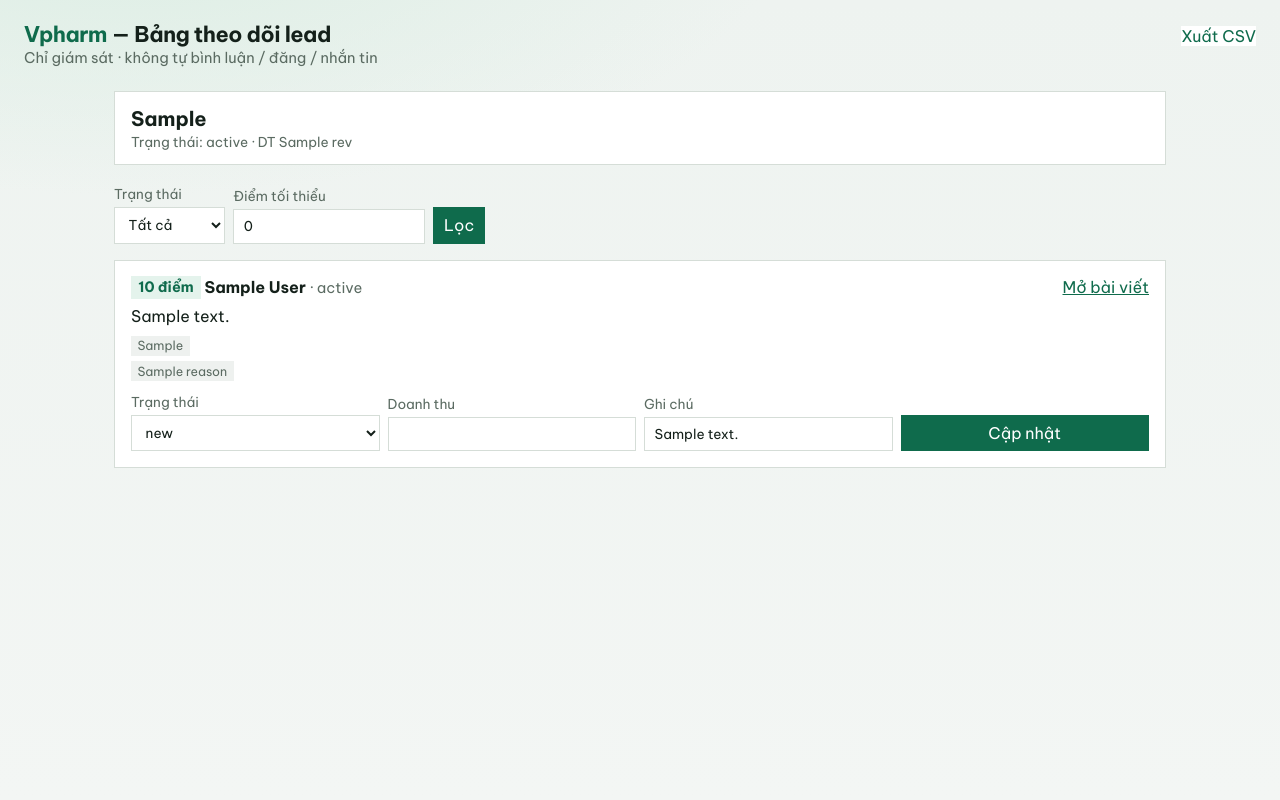
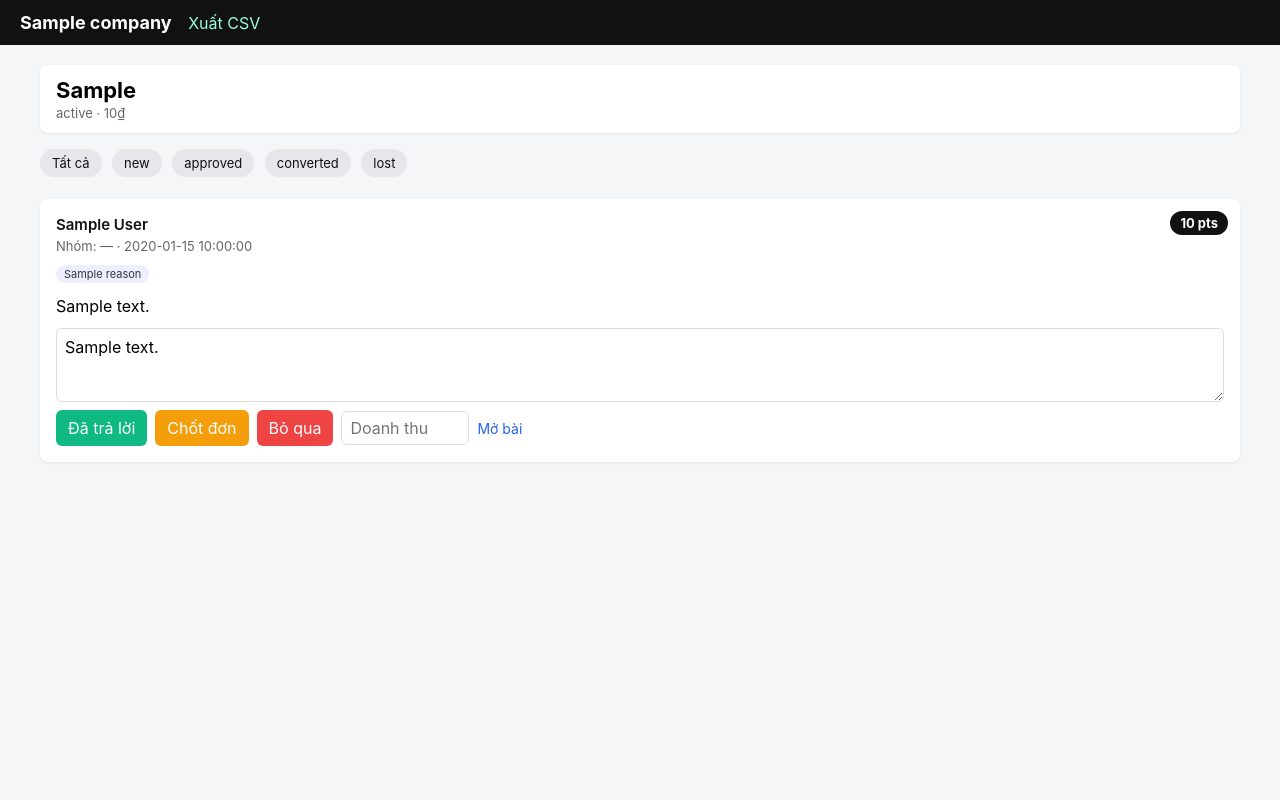
Before and after one commit to Duynguyen0106/Vpharm, a Flask app: template dashboard/templates/index.html in a window 1280 px wide. Run offline with Flask 3, Linux system fonts and the light colour scheme; the template is opened without the code that fills it: most values are stand-ins (such as "Sample title", 1, 10 or a date in 2020).

Commit message:
Restyle dashboard template with live notifications
Use the single-file Vietnamese cockpit layout, status action buttons,
and 15s poll/beep/Notification script with no external assets.

Co-authored-by: Duynguyen0106 <Duynguyen0106@users.noreply.github.com>

```diff
--- a/dashboard/templates/index.html
+++ b/dashboard/templates/index.html
@@ -3,247 +3,177 @@
 <head>
   <meta charset="utf-8">
   <meta name="viewport" content="width=device-width, initial-scale=1">
-  <title>Vpharm — Bảng lead</title>
+  <title>Lead Cockpit</title>
   <style>
-    :root {
-      --bg: #f3f6f4;
-      --ink: #14201a;
-      --muted: #5b6b62;
-      --line: #d5ddd7;
-      --accent: #0f6b4c;
-      --accent-soft: #e4f3ec;
-      --warn: #8a4b12;
-      --card: #ffffff;
-      --font: "Be Vietnam Pro", "Segoe UI", sans-serif;
+    body{font-family:-apple-system,sans-serif;margin:0;background:#f5f6f8}
+    header{background:#111;color:#fff;padding:12px 20px}
+    header a{color:#9fd;text-decoration:none;margin-left:12px}
+    header .brand{font-weight:700;font-size:18px}
+    .wrap{max-width:1200px;margin:20px auto;padding:0 16px}
+    .card{background:#fff;border-radius:8px;padding:12px 16px;box-shadow:0 1px 3px rgba(0,0,0,.08)}
+    .stats{display:flex;flex-wrap:wrap;gap:12px;margin-bottom:16px}
+    .stats .card{min-width:140px;flex:1}
+    .stats .card .n{font-size:22px;font-weight:700}
+    .stats .card .lbl{color:#666;font-size:13px;margin-top:2px}
+    .filters{margin-bottom:16px}
+    .filters a{
+      display:inline-block;padding:6px 12px;margin-right:6px;margin-bottom:6px;
+      border-radius:16px;background:#e5e7eb;color:#111;text-decoration:none;font-size:13px
     }
-    * { box-sizing: border-box; }
-    body {
-      margin: 0;
-      font-family: var(--font);
-      color: var(--ink);
-      background:
-        radial-gradient(1200px 500px at 10% -10%, #dceee4 0%, transparent 55%),
-        linear-gradient(180deg, #eef3f0, var(--bg));
-      min-height: 100vh;
+    .filters a.on{background:#111;color:#fff}
+    .row{background:#fff;border-radius:8px;padding:16px;margin-bottom:12px;box-shadow:0 1px 3px rgba(0,0,0,.08);position:relative}
+    .score-badge{
+      position:absolute;top:12px;right:12px;background:#111;color:#fff;
+      border-radius:12px;padding:4px 10px;font-weight:700;font-size:13px
     }
-    header {
-      padding: 1.25rem 1.5rem 0.5rem;
-      display: flex;
-      flex-wrap: wrap;
-      gap: 0.75rem 1.25rem;
-      align-items: baseline;
-      justify-content: space-between;
-    }
-    h1 {
-      margin: 0;
-      font-size: 1.35rem;
-      letter-spacing: -0.02em;
-    }
-    h1 span { color: var(--accent); }
-    .meta { color: var(--muted); font-size: 0.92rem; }
-    main { padding: 0 1.5rem 2.5rem; max-width: 1100px; margin: 0 auto; }
-    .stats {
-      display: grid;
-      grid-template-columns: repeat(auto-fit, minmax(160px, 1fr));
-      gap: 0.75rem;
-      margin: 1rem 0 1.25rem;
-    }
-    .stat {
-      background: var(--card);
-      border: 1px solid var(--line);
-      padding: 0.85rem 1rem;
-    }
-    .stat strong { display: block; font-size: 1.25rem; }
-    .stat span { color: var(--muted); font-size: 0.85rem; }
-    form.filters {
-      display: flex;
-      flex-wrap: wrap;
-      gap: 0.5rem;
-      align-items: end;
-      margin-bottom: 1rem;
-    }
-    label { display: grid; gap: 0.25rem; font-size: 0.85rem; color: var(--muted); }
-    input, select, textarea, button {
-      font: inherit;
-      padding: 0.45rem 0.6rem;
-      border: 1px solid var(--line);
-      background: #fff;
-      color: var(--ink);
-    }
-    button, .btn {
-      background: var(--accent);
-      color: #fff;
-      border-color: var(--accent);
-      cursor: pointer;
-      text-decoration: none;
-      display: inline-block;
-    }
-    .btn.secondary { background: #fff; color: var(--accent); }
-    .lead {
-      background: var(--card);
-      border: 1px solid var(--line);
-      padding: 1rem;
-      margin-bottom: 0.85rem;
-    }
-    .lead-top {
-      display: flex;
-      flex-wrap: wrap;
-      gap: 0.5rem 1rem;
-      justify-content: space-between;
-      margin-bottom: 0.5rem;
-    }
-    .score {
-      background: var(--accent-soft);
-      color: var(--accent);
-      padding: 0.15rem 0.45rem;
-      font-weight: 700;
-      font-size: 0.9rem;
-    }
-    .text { white-space: pre-wrap; line-height: 1.45; margin: 0.5rem 0; }
-    .chips { display: flex; flex-wrap: wrap; gap: 0.35rem; margin: 0.35rem 0; }
-    .chip {
-      background: #eef1ef;
-      color: var(--muted);
-      font-size: 0.78rem;
-      padding: 0.15rem 0.4rem;
-    }
-    .draft {
-      background: #faf7f1;
-      border-left: 3px solid var(--warn);
-      padding: 0.6rem 0.75rem;
-      margin: 0.6rem 0;
-      white-space: pre-wrap;
-      font-size: 0.95rem;
-    }
-    .update {
-      display: grid;
-      grid-template-columns: repeat(auto-fit, minmax(120px, 1fr));
-      gap: 0.5rem;
-      align-items: end;
-      margin-top: 0.75rem;
-    }
-    .empty { color: var(--muted); padding: 2rem 0; }
-    a { color: var(--accent); }
+    .meta{color:#666;font-size:13px;margin:4px 0 8px;padding-right:70px}
+    .author{font-weight:600;color:#111;font-size:15px}
+    .post-text{white-space:pre-wrap;margin:8px 0;line-height:1.45}
+    .draft{background:#f0f8ff;border-left:3px solid #3b82f6;padding:10px;margin:10px 0;border-radius:4px;white-space:pre-wrap}
+    .tag{display:inline-block;background:#eef;color:#334;border-radius:10px;padding:2px 8px;font-size:11px;margin-right:4px;margin-bottom:4px}
+    .actions{display:flex;flex-wrap:wrap;gap:8px;align-items:center;margin-top:10px}
+    .actions textarea{width:100%;min-height:56px;padding:8px;border:1px solid #ddd;border-radius:6px;font:inherit}
+    .actions input[type=number]{width:110px;padding:6px 8px;border:1px solid #ddd;border-radius:6px;font:inherit}
+    button{border:0;border-radius:6px;padding:8px 12px;cursor:pointer;font:inherit}
+    button.ok{background:#10b981;color:#fff}
+    button.conv{background:#f59e0b;color:#fff}
+    button.no{background:#ef4444;color:#fff}
+    .open-link{color:#2563eb;text-decoration:none;font-size:14px}
+    .empty{color:#666;padding:24px 0}
   </style>
-  <link rel="preconnect" href="https://fonts.googleapis.com">
-  <link rel="preconnect" href="https://fonts.gstatic.com" crossorigin>
-  <link href="https://fonts.googleapis.com/css2?family=Be+Vietnam+Pro:wght@400;600;700&display=swap" rel="stylesheet">
 </head>
 <body>
   <header>
-    <div>
-      <h1><span>Vpharm</span> — Bảng theo dõi lead</h1>
-      <div class="meta">Chỉ giám sát · không tự bình luận / đăng / nhắn tin</div>
-    </div>
-    <div>
-      <a class="btn secondary" href="{{ url_for('export_csv') }}">Xuất CSV</a>
-    </div>
+    <span class="brand">{{ cfg.company.name or 'Vpharm' }}</span>
+    <a href="{{ url_for('export_csv') }}">Xuất CSV</a>
   </header>
-  <main>
-    <section class="stats" aria-label="Thống kê">
+
+  <div class="wrap">
+    <div class="stats">
       {% for row in stats.by_status %}
-      <div class="stat">
-        <strong>{{ row.n }}</strong>
-        <span>Trạng thái: {{ row.status }} · DT {{ row.rev }}</span>
+      <div class="card">
+        <div class="n">{{ row.n }}</div>
+        <div class="lbl">{{ row.status }} · {{ "{:,}".format(row.rev or 0) }}₫</div>
       </div>
       {% else %}
-      <div class="stat"><strong>0</strong><span>Chưa có lead</span></div>
+      <div class="card">
+        <div class="n">0</div>
+        <div class="lbl">Chưa có lead</div>
+      </div>
       {% endfor %}
-    </section>
+    </div>
 
-    <form class="filters" method="get" action="{{ url_for('index') }}">
-      <label>Trạng thái
-        <select name="status">
-          <option value="" {% if not current_status %}selected{% endif %}>Tất cả</option>
-          {% for s in ['new','contacted','won','lost','spam'] %}
-          <option value="{{ s }}" {% if current_status == s %}selected{% endif %}>{{ s }}</option>
+    <div class="filters">
+      {% set filters = [('', 'Tất cả'), ('new', 'new'), ('approved', 'approved'), ('converted', 'converted'), ('lost', 'lost')] %}
+      {% for value, label in filters %}
+      <a
+        href="{{ url_for('index', status=value or None, min_score=request.args.get('min_score', 0)) }}"
+        class="{% if current_status == value %}on{% endif %}"
+      >{{ label }}</a>
       {% endfor %}
-        </select>
-      </label>
-      <label>Điểm tối thiểu
-        <input type="number" name="min_score" value="{{ request.args.get('min_score', 0) }}" min="0">
-      </label>
-      <button type="submit">Lọc</button>
-    </form>
+    </div>
 
     {% if leads %}
       {% for lead in leads %}
-      <article class="lead">
-        <div class="lead-top">
-          <div>
-            <span class="score">{{ lead.score or 0 }} điểm</span>
-            <strong>{{ lead.author or 'Ẩn danh' }}</strong>
-            <span class="meta">· {{ lead.status }}</span>
-          </div>
-          {% if lead.url %}
-          <a href="{{ lead.url }}" target="_blank" rel="noopener">Mở bài viết</a>
+      <div class="row">
+        <div class="score-badge">{{ lead.score or 0 }} pts</div>
+        <div class="author">{{ lead.author or 'Ẩn danh' }}</div>
+        <div class="meta">
+          Nhóm: {{ (lead.group_url or '').rstrip('/').split('/')[-1] or '—' }}
+          ·
+          {% if lead.seen_at %}
+            {{ lead.seen_at }}
+          {% else %}
+            —
           {% endif %}
         </div>
-        <p class="text">{{ lead.text }}</p>
-        {% if lead.matched_kw %}
-        <div class="chips">
-          {% for kw in lead.matched_kw %}
-          <span class="chip">{{ kw }}</span>
+        <div>
+          {% for reason in lead.score_reasons or [] %}
+          <span class="tag">{{ reason }}</span>
           {% endfor %}
         </div>
+        <div class="post-text">{{ lead.text }}</div>
+        {% if lead.draft %}
+        <div class="draft">💡 Draft:
+{{ lead.draft }}</div>
         {% endif %}
-        {% if lead.score_reasons %}
-        <div class="chips">
-          {% for reason in lead.score_reasons %}
-          <span class="chip">{{ reason }}</span>
-          {% endfor %}
+        <form method="post" action="{{ url_for('update', post_id=lead.post_id) }}">
+          <div class="actions">
+            <textarea name="notes" placeholder="Ghi chú...">{{ lead.notes or '' }}</textarea>
+            <button type="submit" name="status" value="approved" class="ok">Đã trả lời</button>
+            <button type="submit" name="status" value="converted" class="conv">Chốt đơn</button>
+            <button type="submit" name="status" value="lost" class="no">Bỏ qua</button>
+            <input type="number" name="revenue" value="{{ lead.revenue or 0 }}" min="0" placeholder="Doanh thu">
+            {% if lead.url %}
+            <a class="open-link" href="{{ lead.url }}" target="_blank" rel="noopener">Mở bài</a>
+            {% endif %}
           </div>
-        {% endif %}
-        {% if lead.draft %}
-        <div class="draft"><strong>Nháp trả lời</strong><br>{{ lead.draft }}</div>
-        {% endif %}
-        <form class="update" method="post" action="{{ url_for('update', post_id=lead.post_id) }}">
-          <label>Trạng thái
-            <select name="status">
-              {% for s in ['new','contacted','won','lost','spam'] %}
-              <option value="{{ s }}" {% if lead.status == s %}selected{% endif %}>{{ s }}</option>
-              {% endfor %}
-            </select>
-          </label>
-          <label>Doanh thu
-            <input type="number" name="revenue" value="{{ lead.revenue or 0 }}">
-          </label>
-          <label>Ghi chú
-            <input type="text" name="notes" value="{{ lead.notes or '' }}">
-          </label>
-          <button type="submit">Cập nhật</button>
         </form>
-      </article>
+      </div>
       {% endfor %}
     {% else %}
       <p class="empty">Chưa có lead phù hợp bộ lọc.</p>
     {% endif %}
-  </main>
+  </div>
+
 <script>
-    (function () {
-      let since = {{ now }};
+const LAST_TS = {{ now }};
+let cursor = LAST_TS, newLeads = 0;
+
+if ("Notification" in window && Notification.permission === "default") {
+  Notification.requestPermission();
+}
+
+function beep() {
+  const ctx = new (window.AudioContext || window.webkitAudioContext)();
+  const o = ctx.createOscillator(), g = ctx.createGain();
+  o.connect(g); g.connect(ctx.destination);
+  o.frequency.value = 880; o.type = "sine";
+  g.gain.setValueAtTime(0.001, ctx.currentTime);
+  g.gain.exponentialRampToValueAtTime(0.3, ctx.currentTime + 0.02);
+  g.gain.exponentialRampToValueAtTime(0.001, ctx.currentTime + 0.4);
+  o.start(); o.stop(ctx.currentTime + 0.45);
+}
+
+function showBanner(lead) {
+  let b = document.getElementById("live-banner");
+  if (!b) {
+    b = document.createElement("div");
+    b.id = "live-banner";
+    b.style.cssText = "position:fixed;top:10px;right:10px;background:#111;color:#fff;padding:12px 16px;border-radius:8px;z-index:999;box-shadow:0 4px 12px rgba(0,0,0,.3)";
+    document.body.appendChild(b);
+  }
+  b.innerHTML = `🔔 Lead ${lead.score}pts · ${lead.author}
+    <a href="${lead.url}" target="_blank" style="color:#9fd;margin-left:8px">Mở bài</a>
+    <span onclick="location.reload()" style="margin-left:12px;color:#9fd;text-decoration:underline;cursor:pointer">Refresh</span>`;
+}
+
+function notify(lead) {
+  if (Notification.permission === "granted") {
+    const n = new Notification(`🔥 Lead ${lead.score}pts · ${lead.author}`, {
+      body: lead.text.slice(0, 120), tag: lead.post_id
+    });
+    n.onclick = () => { window.focus(); location.reload(); };
+  }
+  showBanner(lead);
+  document.title = `(${newLeads}) Lead Cockpit`;
+}
+
 async function poll() {
   try {
-          const res = await fetch('/api/leads/since/' + since, { credentials: 'same-origin' });
-          if (!res.ok) return;
-          const data = await res.json();
-          since = data.now || since;
-          const leads = data.leads || [];
-          if (!leads.length) return;
-          if (Notification.permission === 'granted') {
-            leads.slice(0, 3).forEach((lead) => {
-              new Notification('Lead mới · ' + (lead.score || 0) + ' điểm', {
-                body: ((lead.author || '') + ': ' + (lead.text || '')).slice(0, 140),
-              });
-            });
+    const r = await fetch(`/api/leads/since/${cursor}`);
+    if (r.ok) {
+      const data = await r.json();
+      if (data.leads.length) {
+        newLeads += data.leads.length;
+        beep();
+        notify(data.leads[0]);        // top-scored
+        cursor = data.now;
+      }
     }
   } catch (e) {}
 }
-      if ('Notification' in window && Notification.permission === 'default') {
-        Notification.requestPermission();
-      }
-      setInterval(poll, 30000);
-    })();
+setInterval(poll, 15000);
 </script>
 </body>
 </html>
```
Lines whose indentation alone changed are shown as unchanged.
